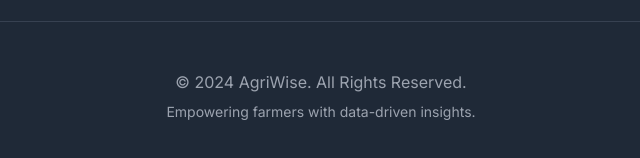
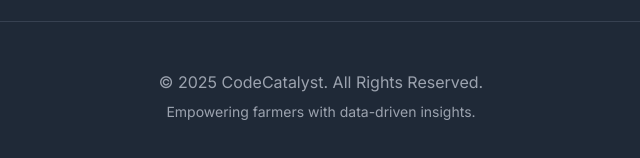
Before and after one commit to sathvikchitti/ANNADATA-SAHAYAKA-SEVA, a plain HTML site: page index.html in a window 1280 px wide. Shown: the part 4148-4306 px from the top of the page, 319-959 px from the left. Drawn offline with nearby package versions, Linux system fonts and the light colour scheme.

Commit message:
Update index.html
changed footer info

```diff
--- a/index.html
+++ b/index.html
@@ -630,7 +630,7 @@
 
     <footer class="bg-[#1f2937] border-t border-gray-700 py-12">
         <div class="container mx-auto px-6 text-center text-gray-400">
-             <p>&copy; 2024 AgriWise. All Rights Reserved.</p>
+             <p>&copy; 2025 CodeCatalyst. All Rights Reserved.</p>
              <p class="text-sm mt-2">Empowering farmers with data-driven insights.</p>
         </div>
     </footer>
```
